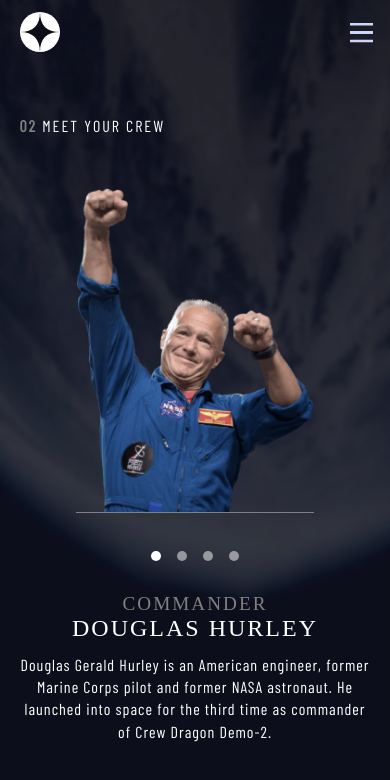
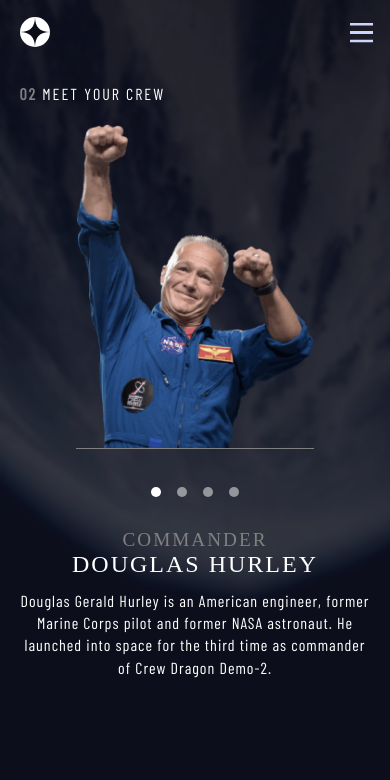
Before and after one commit to huongw/space-tourism, a React (Create React App) app: page /crew in a window 390 px wide. Shown: the top 780 px of the page. Built offline with nearby package versions, Linux system fonts and the light colour scheme; a web font is replaced by a local one.

Commit message:
reduce margins for image wrapper and h1 title

```diff
--- a/src/App.css
+++ b/src/App.css
@@ -70,6 +70,7 @@
 @media only screen and (max-width: 500px) {
   h1 {
     font-size: 1em;
+    margin-top: 1em;
   }
 
   .button-wrapper {
@@ -82,5 +83,6 @@
 
   .img-wrapper {
     max-width: 200px;
+    margin-top: 1em;
   }
 }
--- a/src/components/Nav/Nav.css
+++ b/src/components/Nav/Nav.css
@@ -140,7 +140,7 @@
     display: block;
   }
   .logo img {
-    width: 40px;
+    width: 30px;
   }
 
   .nav {
```
